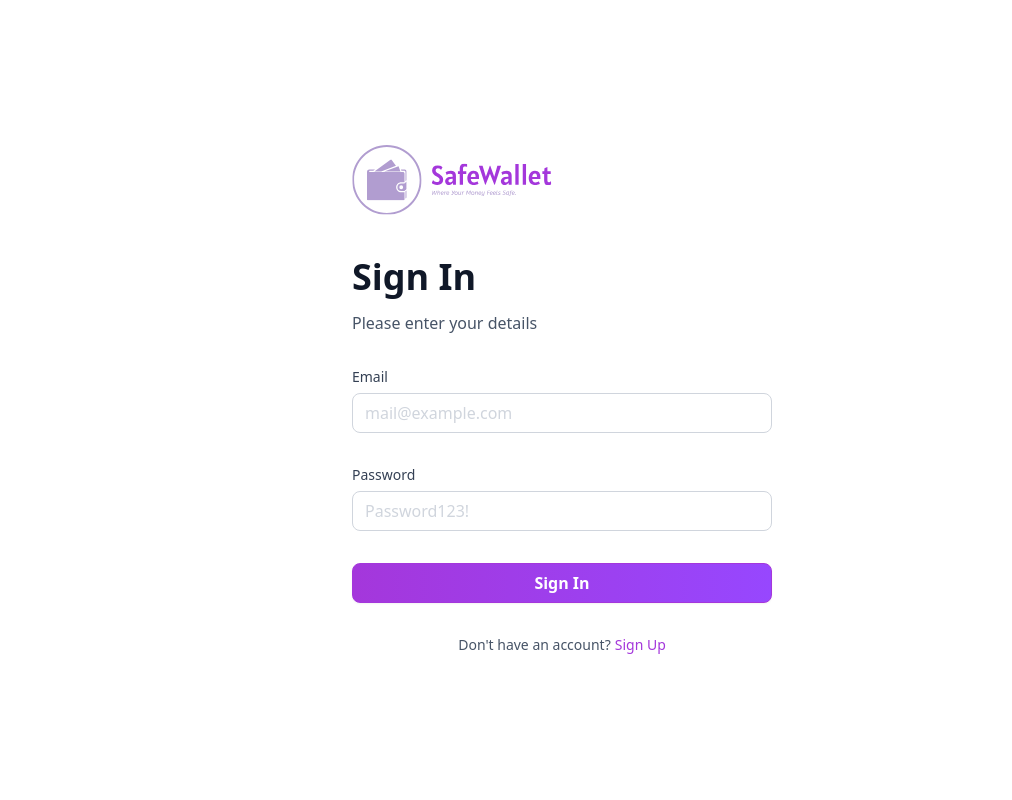
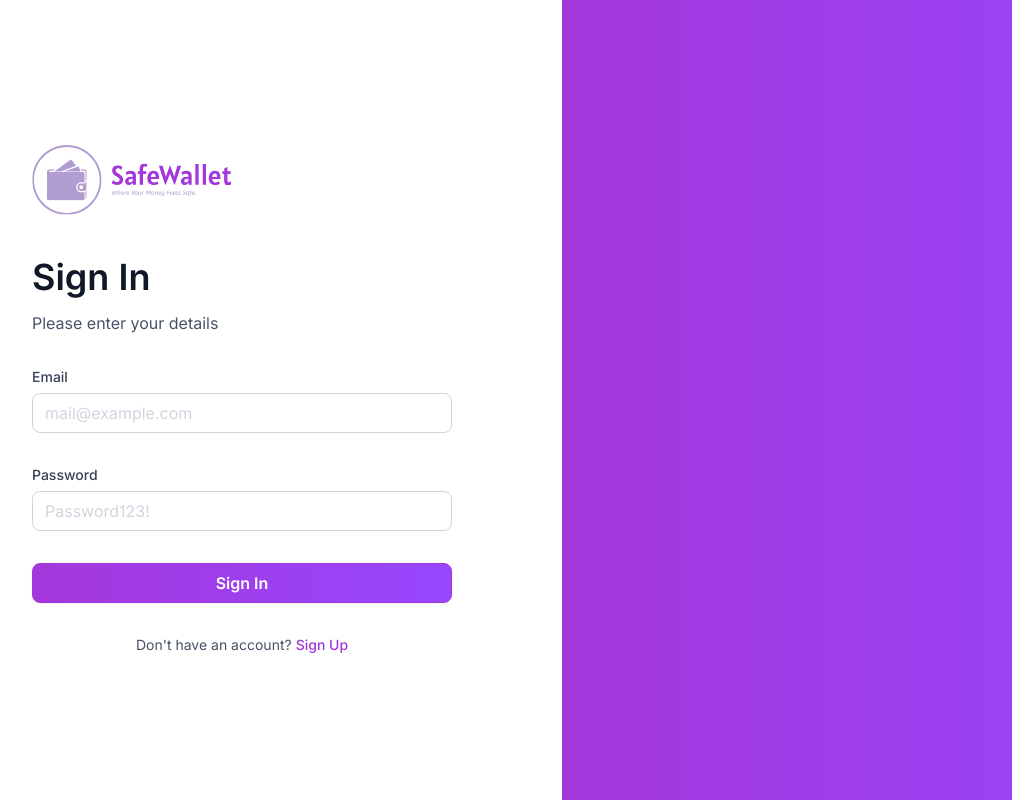
Before and after one commit to JwanCortez93/banking-app, a Next.js app: page /sign-in in a window 1280 px wide. Shown: the whole page, without its empty margins (78-1090 px from the left). Built offline with nearby package versions, Linux system fonts and the light colour scheme.

Commit message:
Add to auth layout

```diff
--- a/src/app/(auth)/layout.tsx
+++ b/src/app/(auth)/layout.tsx
@@ -3,5 +3,10 @@ export default function RootLayout({
 }: Readonly<{
   children: React.ReactNode;
 }>) {
-  return <main>{children}</main>;
+  return (
+    <main className="flex min-h-screen w-full justify-between font-inter">
+      {children}
+      <div className=" auth-asset  bg-bank-gradient"></div>
+    </main>
+  );
 }
```
